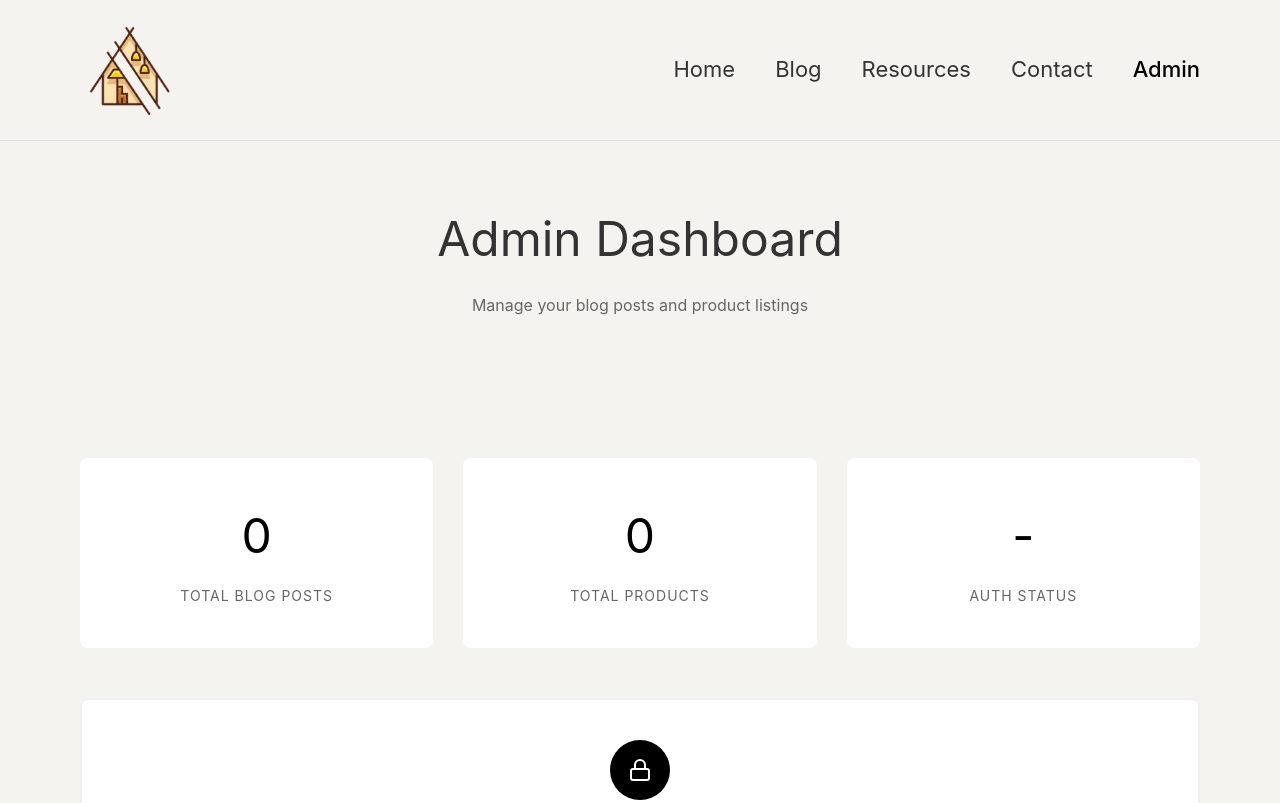
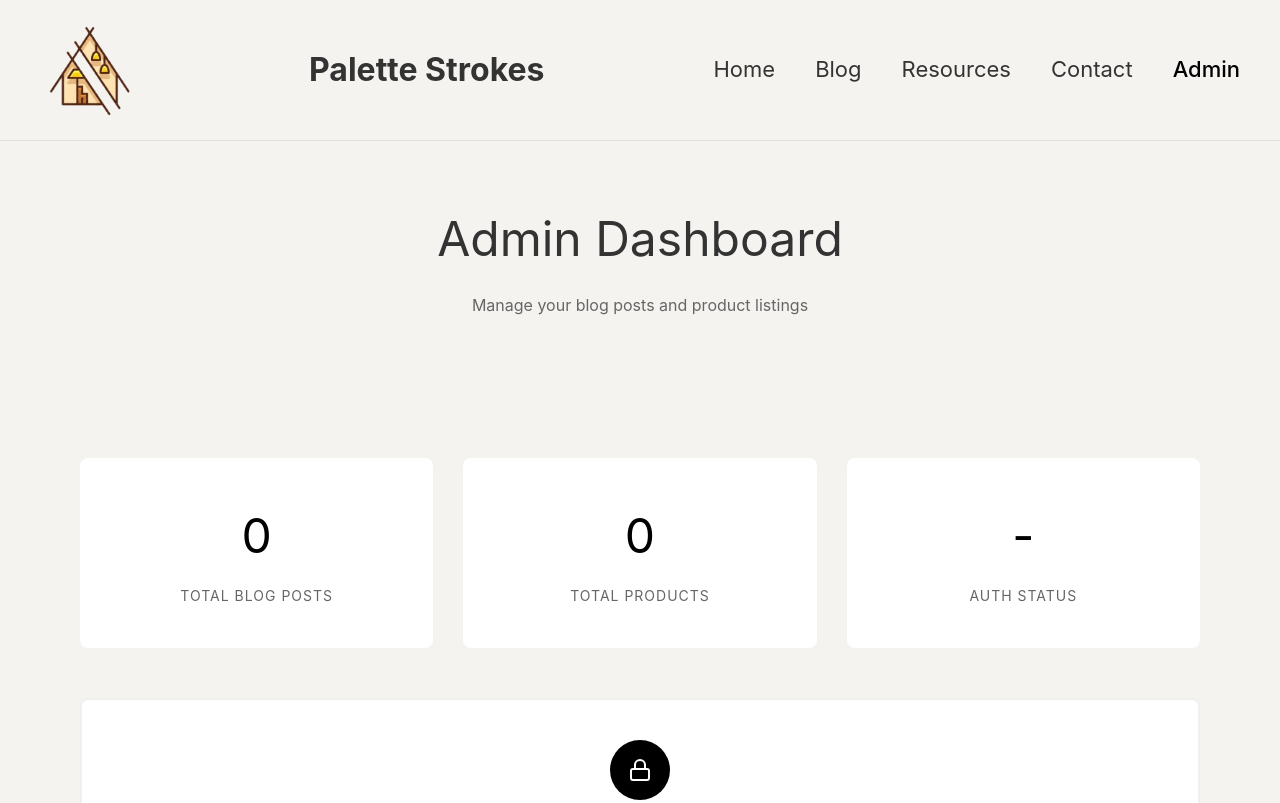
Before and after one commit to shakshi-7/Palette-Strokes-by-Shakshi, a plain HTML site: page admin.html in a window 1280 px wide. Shown: the top 803 px of the page. Drawn offline with Linux system fonts and the light colour scheme; no server answers.

Commit message:
Header added
Website title added

```diff
--- a/admin.html
+++ b/admin.html
@@ -12,6 +12,7 @@
 <body>
   <header>
     <a href="index.html" class="logo"><img src="images/logo.png" alt="Palette Strokes by Shakshi"></a>
+    <h1 class="site-title">Palette Strokes</h1>
     <nav>
       <ul>
         <li><a href="index.html">Home</a></li>
--- a/css/styles.css
+++ b/css/styles.css
@@ -17,7 +17,7 @@ header {
   display: flex;
   justify-content: space-between;
   align-items: center;
-  padding: 20px 80px;
+  padding: 20px 40px;
   background-color: #f5f3f0;
   border-bottom: 1px solid #e0e0e0;
 }
```
Also changed, not shown: blog.html (+1 -0 lines), contact.html (+1 -0 lines), disclaimer.html (+1 -0 lines), index.html (+1 -0 lines), post.html (+1 -0 lines), privacy.html (+1 -0 lines), resources.html (+1 -0 lines).
